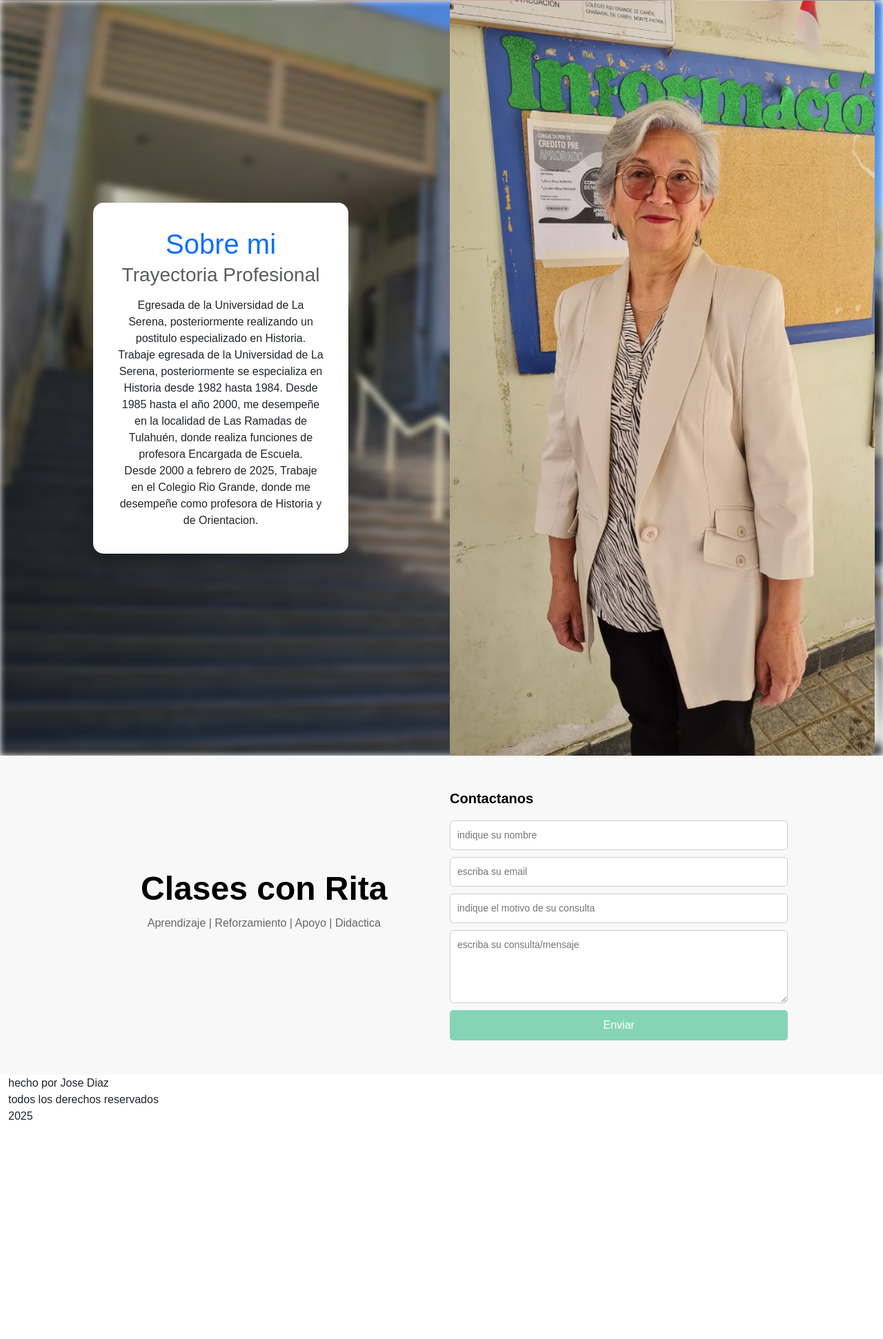
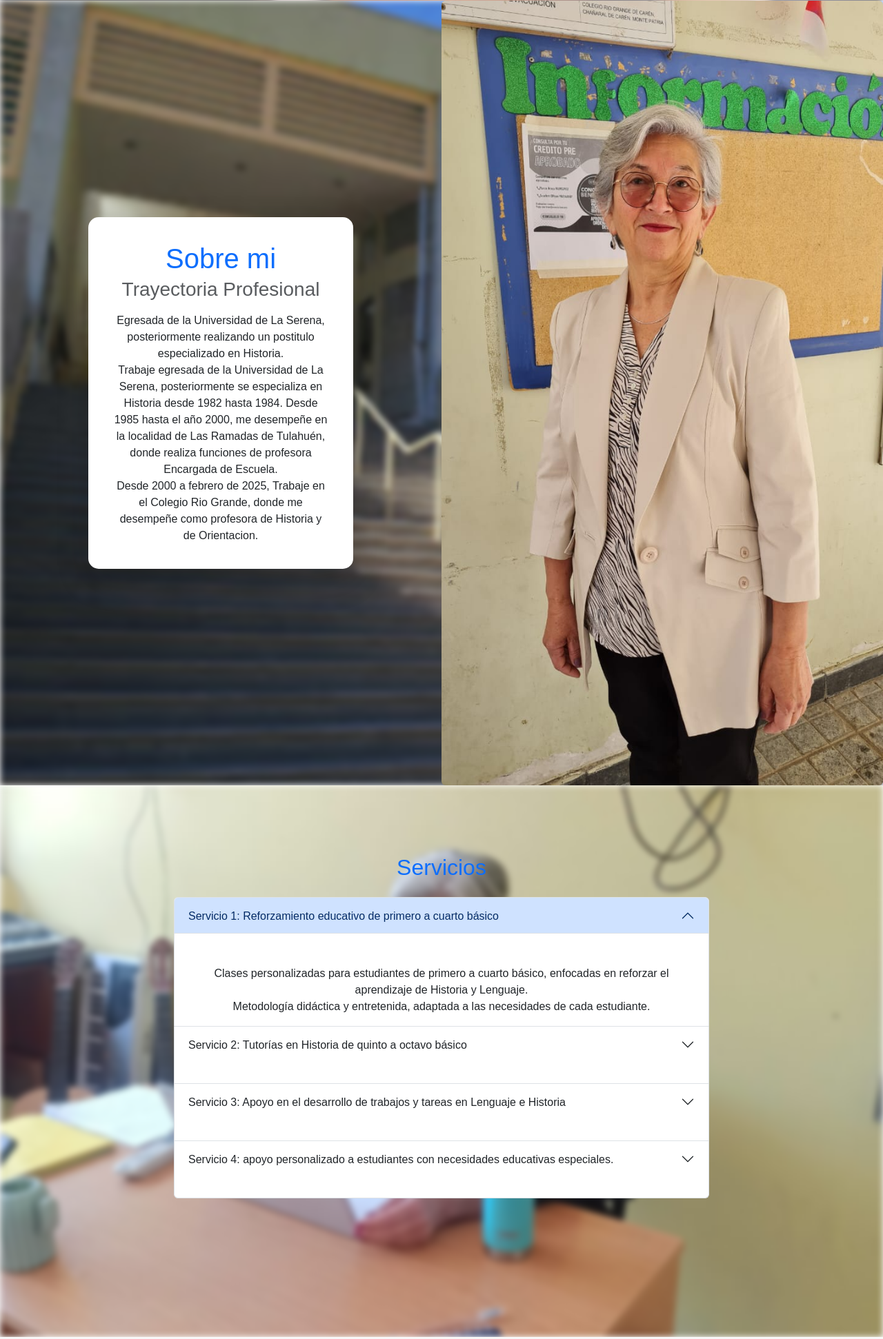
Before and after one commit to akemurashi/CER1-DIAZJOSE, a plain HTML site: page CER1-DIAZJOSE/index.html in a window 1280 px wide. Shown: the part 855-2797 px from the top of the page at 69% size. Before the commit the page ends 2502 px from the top, so only its background shows below. Drawn offline with nearby package versions, Linux system fonts and the light colour scheme.

Commit message:
se creo la seccion de servicios

```diff
--- a/CER1-DIAZJOSE/css/estilos.css
+++ b/CER1-DIAZJOSE/css/estilos.css
@@ -1,4 +1,4 @@
-/* General styles */
+/* body */
 body {
     font-family: 'Raleway', sans-serif;
     margin: 0;
@@ -7,20 +7,21 @@ body {
 
 /* Navbar */
 .navbar {
-    background-color: #85d4b7;
+    background-color: #34dc9e;
     width: 100%;
     height: 80px;
 }
+/* modificaciones css para cada section y sus partes relacionadas */
 #Inicio {
     position: relative;
     overflow: hidden; /* Asegura que el fondo no sobresalga */
-    min-height: 100vh; /* La sección ocupará al menos el 100% de la altura de la ventana */
-    display: flex; /* Centra el contenido */
-    justify-content: center; /* Centra horizontalmente */
-    align-items: center; /* Centra verticalmente */
-    text-align: center; /* Centra el texto */
-    padding: 20px; /* Espaciado interno */
-    box-sizing: border-box; /* Incluye el padding en el cálculo del tamaño */
+    min-height: 100vh;
+    display: flex;
+    justify-content: center;
+    align-items: center;
+    text-align: center;
+    padding: 20px;
+    box-sizing: border-box;
     z-index: 1; /* Asegura que el contenido esté por encima del fondo */
 }
 
@@ -31,13 +32,13 @@ body {
     left: 0;
     width: 100%;
     height: 100%;
-    background: url('../img/fotoInicio.jpg') no-repeat center center/cover;
+    background: url('../img/fotoInicio.jpg') no-repeat center center/cover; /* Se entrega la ruta de la imagen a usar de fondo */
     filter: blur(5px);
     z-index: 0; /* El fondo debe estar detrás del contenido */
 }
 #Sobre_mi {
     position: relative;
-    overflow: hidden; /* Asegura que el fondo no sobresalga */
+    overflow: hidden;
 }
 
 #Sobre_mi::before {
@@ -51,22 +52,69 @@ body {
     filter: blur(5px);
     z-index: 0;
 }
+#Sobre_mi .col-md-6 {
+    padding: 0;
+    margin: 0;
+}
 
+#Sobre_mi .col-md-6 img {
+    width: 100%;
+    height: 100%;
+    object-fit: cover;
+    display: block;
+}
 #Sobre_mi .text-container,
 #Sobre_mi img {
     position: relative;
-    z-index: 1; /* Asegura que el contenido esté por encima del fondo */
+    z-index: 1;
 }
 .card {
-    border: 2px solid #85d4b7; /* Borde con color personalizado */
-    border-radius: 15px; /* Bordes redondeados */
-    box-shadow: 0 4px 8px rgba(0, 0, 0, 0.2); /* Sombra suave */
-    width: 60%; /* Ajusta el ancho de la tarjeta */
-    margin: 0 auto; /* Centra la tarjeta horizontalmente */
-    padding: 20px; /* Ajusta el espacio interno */
+    border: 2px solid #85d4b7;
+    border-radius: 15px;
+    box-shadow: 0 4px 8px rgba(0, 0, 0, 0.2);
+    width: 60%;
+    margin: 0 auto;
+    padding: 20px;
+}
+#Servicios {
+    position: relative;
+    overflow: hidden;
+    min-height: 100vh;
+    display: flex;
+    flex-direction: column;
+    justify-content: flex-start;
+    align-items: center;
+    text-align: center;
+    padding: 100px 20px 20px;
+}
+
+#Servicios .accordion {
+    flex-grow: 1;
+    width: 100%;
+}
+
+#Servicios::before {
+    content: '';
+    position: absolute;
+    top: 0;
+    left: 0;
+    width: 100%;
+    height: 100%;
+    background: url('../img/fondo-servicios.jpg') no-repeat center center;
+    background-size: cover;
+    filter: blur(5px);
+    z-index: -1; /* diferente al z-index de sobre mi porque el valor 0 afecta de manera visualmente negativa al accordion */
+}
+#Servicios h2 {
+    margin-bottom: 30px;
+}
+
+#Servicios .accordion {
+    width: 80%;
+    max-width: 800px;
 }
 #Contacto {
-    background-color: #f8f8f8; /* Fondo claro */
+    background-color: #f8f8f8;
     color: black;
     padding: 50px 10%;
     display: flex;
--- a/CER1-DIAZJOSE/index.html
+++ b/CER1-DIAZJOSE/index.html
@@ -40,6 +40,7 @@
                     </div>
                 </div>
             </section>
+            <!-- Seccion Sobre mi -->
             <section id="Sobre_mi" class="row align-items-center text-center">
                 <div class="col-md-6">
                     <div class="card shadow-lg border-0">
@@ -61,6 +62,73 @@
                     <img src="img/foto1.jpg" class="img-fluid rounded">
                 </div>
             </section>
+            <!-- Seccion Servicios -->
+<section id="Servicios" class="row align-items-center text-center">
+    <h2 class="text-center text-primary mb-4">Servicios</h2>
+    <div class="accordion" id="accordionServicios">
+        <!-- Card 1 -->
+        <div class="accordion-item">
+            <h2 class="accordion-header" id="headingOne">
+                <button class="accordion-button" type="button" data-bs-toggle="collapse" data-bs-target="#collapseOne" aria-expanded="true" aria-controls="collapseOne">
+                    Servicio 1: Reforzamiento educativo de primero a cuarto básico
+                </button>
+            </h2>
+            <div id="collapseOne" class="accordion-collapse collapse show" aria-labelledby="headingOne" data-bs-parent="#accordionServicios">
+                <div class="accordion-body">
+                    Clases personalizadas para estudiantes de primero a cuarto básico, enfocadas en reforzar el aprendizaje de Historia y Lenguaje.
+                    <br>
+                    Metodología didáctica y entretenida, adaptada a las necesidades de cada estudiante.
+                </div>
+            </div>
+        </div>
+        <!-- Card 2 -->
+        <div class="accordion-item">
+            <h2 class="accordion-header" id="headingTwo">
+                <button class="accordion-button collapsed" type="button" data-bs-toggle="collapse" data-bs-target="#collapseTwo" aria-expanded="false" aria-controls="collapseTwo">
+                    Servicio 2: Tutorías en Historia de quinto a octavo básico
+                </button>
+            </h2>
+            <div id="collapseTwo" class="accordion-collapse collapse" aria-labelledby="headingTwo" data-bs-parent="#accordionServicios">
+                <div class="accordion-body">
+                    Tutorías personalizadas para estudiantes de quinto a octavo básico, enfocadas en Historia.
+                    <br>
+                    Clases adaptadas a las necesidades de cada estudiante, con un enfoque práctico y dinámico.
+                </div>
+            </div>
+        </div>
+        <!-- Card 3 -->
+        <div class="accordion-item">
+            <h2 class="accordion-header" id="headingThree">
+                <button class="accordion-button collapsed" type="button" data-bs-toggle="collapse" data-bs-target="#collapseThree" aria-expanded="false" aria-controls="collapseThree">
+                    Servicio 3: Apoyo en el desarrollo de trabajos y tareas en Lenguaje e Historia
+                </button>
+            </h2>
+            <div id="collapseThree" class="accordion-collapse collapse" aria-labelledby="headingThree" data-bs-parent="#accordionServicios">
+                <div class="accordion-body">
+                    Apoyo en el desarrollo de trabajos y tareas en Lenguaje e Historia para estudiantes de todos los niveles.
+                    <br>
+                    Asesoría personalizada para mejorar la comprensión y el rendimiento académico.
+                </div>
+            </div>
+        </div>
+        <!-- Card 4 -->
+        <div class="accordion-item">
+            <h2 class="accordion-header" id="headingFour">
+                <button class="accordion-button collapsed" type="button" data-bs-toggle="collapse" data-bs-target="#collapseFour" aria-expanded="false" aria-controls="collapseFour">
+                    Servicio 4: apoyo personalizado a estudiantes con necesidades educativas especiales.
+                </button>
+            </h2>
+            <div id="collapseFour" class="accordion-collapse collapse" aria-labelledby="headingFour" data-bs-parent="#accordionServicios">
+                <div class="accordion-body">
+                    Apoyo personalizado a estudiantes con necesidades educativas especiales, adaptando las clases a sus requerimientos específicos.
+                    <br>
+                    Metodología inclusiva y adaptativa para garantizar el aprendizaje de todos los estudiantes.
+                </div>
+            </div>
+        </div>
+    </div>
+</section>
+            <!-- Seccion de Contacto -->
             <section id="Contacto" class="row align-items-center text-center">
                 <div class="col-md-6">
                     <div class="logo-container">
@@ -75,11 +143,11 @@
                 </div>
                 <div class="col-md-6">
                     <div class="contact-form">
-                        <h3><i class="fas fa-envelope"></i> Contactanos</h3>
+                        <h3><i class="fas fa-envelope"></i> Contacto</h3>
                         <form action="#" method="post">
                             <input type="text" name="name" placeholder="indique su nombre" required>
                             <input type="email" name="email" placeholder="escriba su email" required>
-                            <input type="text" name="motivo" placeholder="indique el motivo de su consulta" required>
+                            <input type="text" name="motivo" placeholder="indique el motivo de su consulta o el servicio que desee contratar" required>
                             <textarea name="message" placeholder="escriba su consulta/mensaje" rows="4" required></textarea>
                             <button type="submit">Enviar</button>
                         </form>
@@ -94,5 +162,6 @@
               2025
             </p>
         </footer>
+        <script src="https://cdn.jsdelivr.net/npm/bootstrap@5.3.0/dist/js/bootstrap.bundle.min.js"></script> <!-- Bootstrap JS, tuve que agregarlo para que los accordions de servicios funcionaran -->
 </body>
 </html>
```
Also changed, not shown: CER1-DIAZJOSE/img/fondo-servicios.jpg (added).
